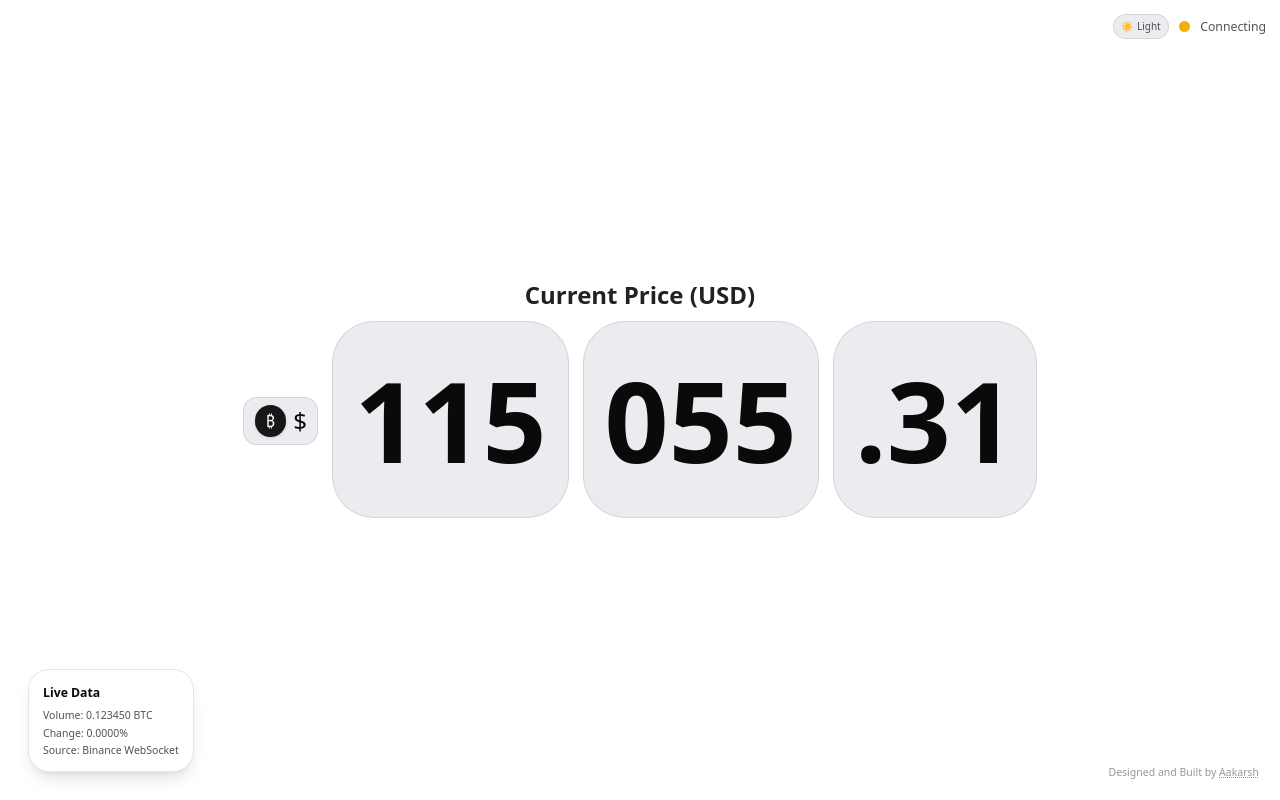
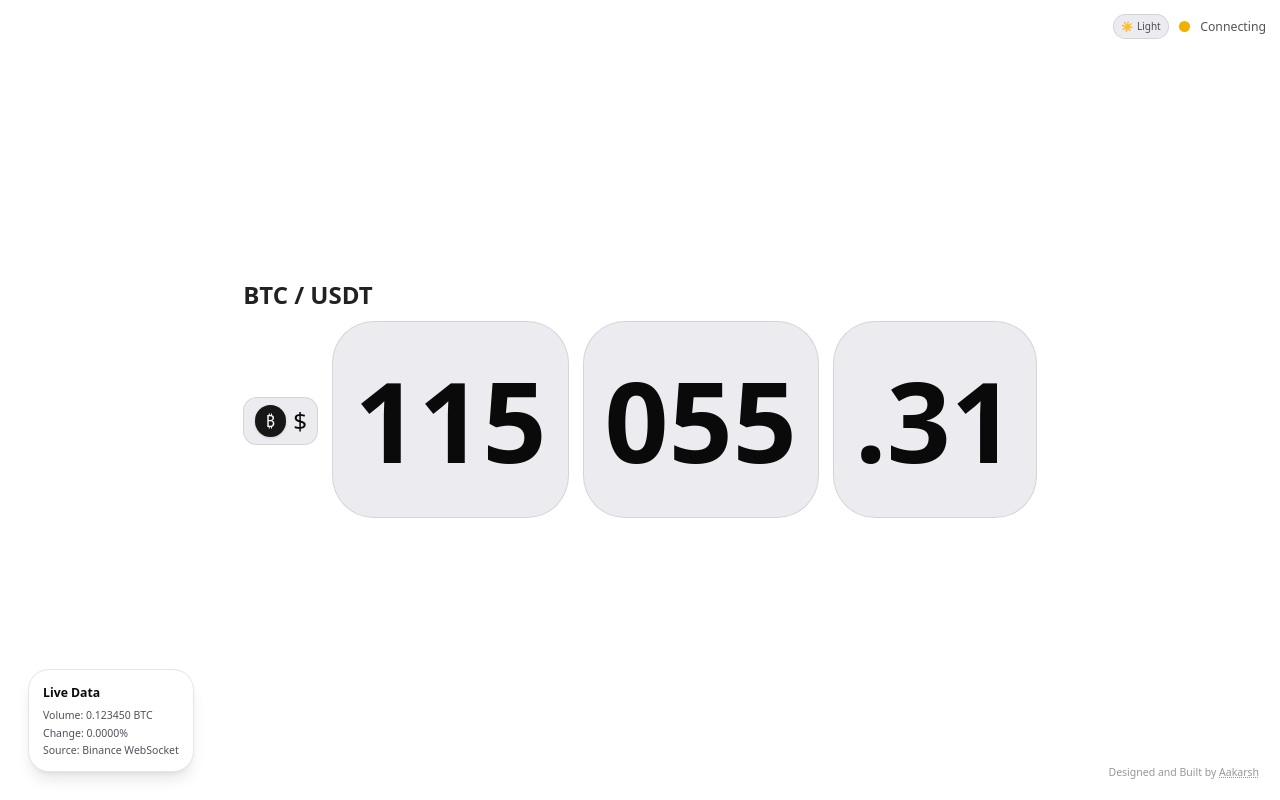
Before and after one commit to aakarshraaj/btcusdt, a React (Vite) app: page / in a window 1280 px wide. Built offline with nearby package versions, Linux system fonts and the light colour scheme; no server answers.

Commit message:
bug fixes

```diff
--- a/App.tsx
+++ b/App.tsx
@@ -263,11 +263,11 @@ export default function App() {
 
       <div className="flex flex-col items-center justify-center relative size-full min-h-screen">
         <div className="w-full max-w-[560px] md:max-w-[1100px] px-5 sm:px-6 md:px-8 py-12 sm:py-16 md:py-0 flex md:h-screen md:items-center md:justify-center">
-          <div className="flex flex-col gap-4 items-start md:items-center">
-            <div className="font-bold text-foreground/90 text-[26px] sm:text-[28px] md:text-[24px]">
-              <p className="leading-none">Current Price (USD)</p>
+          <div className="flex flex-col gap-4 items-start md:items-start">
+            <div className="font-bold text-foreground/90 text-[26px] sm:text-[28px] md:text-[24px] text-left">
+              <p className="leading-none">BTC / USDT</p>
             </div>
-            <div className="flex flex-col md:flex-row md:items-center md:justify-center gap-3 sm:gap-4">
+            <div className="flex flex-col md:flex-row md:items-center md:justify-start gap-3 sm:gap-4">
               <div className="inline-flex items-center gap-2 bg-muted rounded-2xl border border-border px-3 py-2 w-fit md:mt-1 scale-110 sm:scale-100 origin-left">
                 <div className="size-9 rounded-full bg-neutral-900 text-white dark:bg-white dark:text-neutral-900 flex items-center justify-center shadow-sm">
                   <span className="text-[16px] leading-none">₿</span>
@@ -287,7 +287,7 @@ export default function App() {
       {/* Bottom-right: LinkedIn link */}
       {/* Bottom-right: Typewriter footer */}
       <motion.div
-        className="fixed bottom-4 right-4 sm:bottom-6 sm:right-6 z-20 text-muted-foreground"
+        className="fixed right-4 bottom-[calc(env(safe-area-inset-bottom)+12px)] sm:bottom-6 sm:right-6 z-20 text-muted-foreground"
         initial={{ opacity: 0, y: 16 }}
         animate={{ opacity: footerDim ? 0.6 : 1, y: 0 }}
         transition={{ duration: 0.6 }}
@@ -312,7 +312,7 @@ export default function App() {
 
       {/* Additional Info Panel */}
       <motion.div
-        className="fixed left-4 right-4 bottom-20 sm:bottom-8 sm:left-8 sm:right-auto bg-card rounded-2xl sm:rounded-3xl shadow-lg p-3 sm:p-4 border border-border max-w-[280px] sm:max-w-none"
+        className="relative mx-4 mt-6 mb-[calc(env(safe-area-inset-bottom)+72px)] sm:mx-0 sm:mt-0 sm:mb-0 sm:fixed sm:left-8 sm:right-auto sm:bottom-8 bg-card rounded-2xl sm:rounded-3xl shadow-lg p-3 sm:p-4 border border-border max-w-none sm:max-w-[320px]"
         initial={{ opacity: 0, y: 20 }}
         animate={{ opacity: 1, y: 0 }}
         transition={{ delay: 1 }}
```
